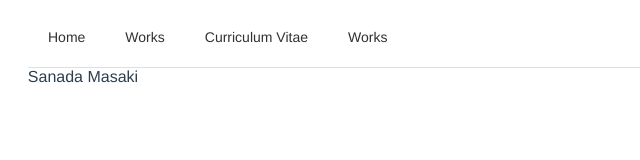
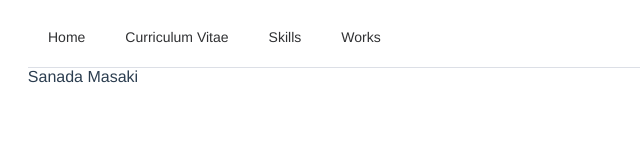
Before and after one commit to masaki12-s/portfolio, a Vue app: page / in a window 1280 px wide. Shown: the top 160 px of the page, without its empty margins (0-640 px from the left). Built offline with nearby package versions, Linux system fonts and the light colour scheme.

Commit message:
メニューの順番変更

```diff
--- a/src/App.vue
+++ b/src/App.vue
@@ -9,10 +9,11 @@
         router=true
       >
         <el-menu-item index="/portfolio">Home</el-menu-item>
+        <el-menu-item index="/cv" >Curriculum Vitae</el-menu-item>
+        <el-menu-item index="/skills">Skills</el-menu-item>
+        <el-menu-item index="/works">Works</el-menu-item>
 
-        <el-menu-item index="/works">Works</el-menu-item>
-        <el-menu-item index="/cv" >Curriculum Vitae</el-menu-item>
-        <el-menu-item index="4">Works</el-menu-item>
+
       </el-menu>
     </el-header>
     <el-container>
```
